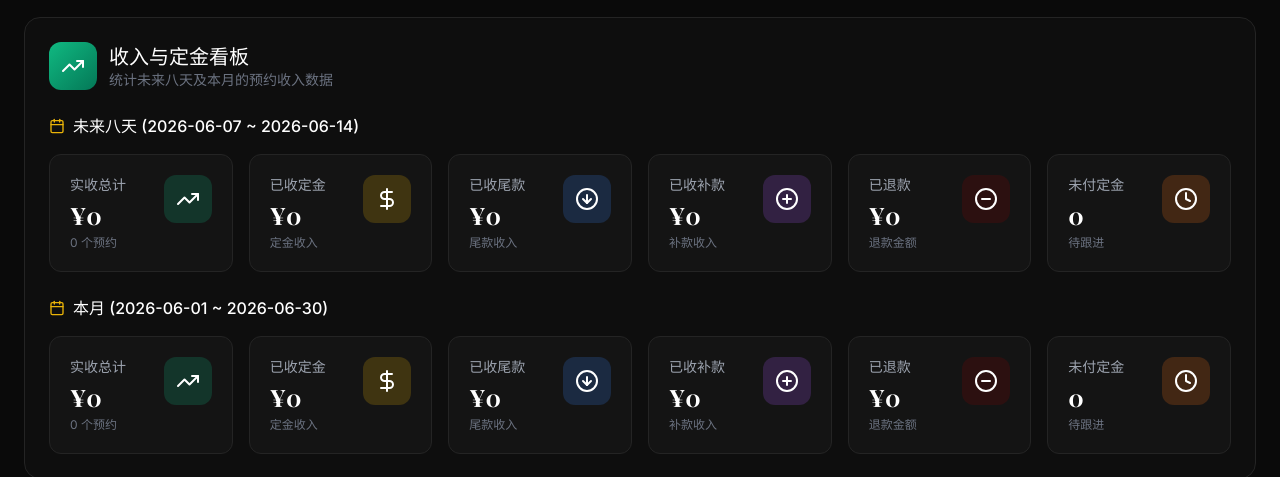
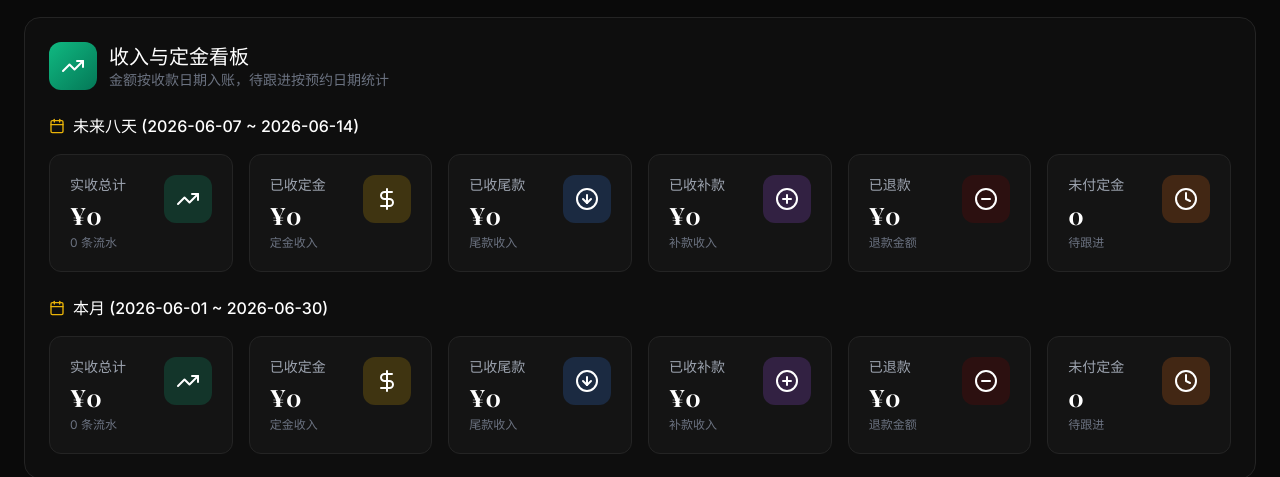
Before and after one commit to aliAjax/zbnwl-105-56e7781, a React (Vite) app: page / in a window 1280 px wide. Shown: the part 344-821 px from the top of the page. Built offline with nearby package versions, Linux system fonts and the light colour scheme.

Commit message:
Fix payment date revenue and payment time editing

```diff
--- a/src/components/AppointmentModal.tsx
+++ b/src/components/AppointmentModal.tsx
@@ -32,13 +32,42 @@ const initialFormData = {
 interface NewPaymentForm {
   type: PaymentType;
   amount: number;
+  timestamp: string;
   note: string;
 }
 
-const initialNewPayment: NewPaymentForm = {
+const toDateTimeLocalInputValue = (value?: string): string => {
+  const date = value ? new Date(value) : new Date();
+  if (Number.isNaN(date.getTime())) return '';
+  const localDate = new Date(date.getTime() - date.getTimezoneOffset() * 60000);
+  return localDate.toISOString().slice(0, 16);
+};
+
+const toIsoTimestamp = (value: string): string => {
+  const date = new Date(value);
+  return Number.isNaN(date.getTime()) ? new Date().toISOString() : date.toISOString();
+};
+
+const formatPaymentTime = (value: string): string => {
+  const date = new Date(value);
+  if (Number.isNaN(date.getTime())) return '时间无效';
+  return date.toLocaleString('zh-CN', {
+    month: '2-digit',
+    day: '2-digit',
+    hour: '2-digit',
+    minute: '2-digit',
+  });
+};
+
+const createInitialNewPayment = (): NewPaymentForm => ({
   type: 'deposit',
   amount: 0,
+  timestamp: toDateTimeLocalInputValue(),
   note: '',
+});
+
+const getInitialNewPayment = (): NewPaymentForm => {
+  return createInitialNewPayment();
 };
 
 export function AppointmentModal({ isOpen, editingAppointment, selectedDate, selectedTime = '10:00', appointments, artists, onSave, onClose }: AppointmentModalProps) {
@@ -49,7 +78,7 @@ export function AppointmentModal({ isOpen, editingAppointment, selectedDate, sel
   const [pendingAppointment, setPendingAppointment] = useState<Appointment | null>(null);
   const [paymentRecords, setPaymentRecords] = useState<PaymentRecord[]>([]);
   const [showAddPayment, setShowAddPayment] = useState(false);
-  const [newPayment, setNewPayment] = useState<NewPaymentForm>(initialNewPayment);
+  const [newPayment, setNewPayment] = useState<NewPaymentForm>(() => getInitialNewPayment());
   const [editingPaymentId, setEditingPaymentId] = useState<string | null>(null);
 
   const activeArtists = artists.filter(a => a.active);
@@ -90,7 +119,7 @@ export function AppointmentModal({ isOpen, editingAppointment, selectedDate, sel
       setConflictingAppointments([]);
       setPendingAppointment(null);
       setShowAddPayment(false);
-      setNewPayment(initialNewPayment);
+      setNewPayment(getInitialNewPayment());
       setEditingPaymentId(null);
     }
   }, [isOpen, editingAppointment, selectedDate, selectedTime]);
@@ -130,18 +159,18 @@ export function AppointmentModal({ isOpen, editingAppointment, selectedDate, sel
   };
 
   const handleAddPayment = () => {
-    if (newPayment.amount <= 0) return;
+    if (newPayment.amount <= 0 || !newPayment.timestamp) return;
 
     const newRecord: PaymentRecord = {
       id: crypto.randomUUID ? crypto.randomUUID() : Math.random().toString(36).substring(2, 15),
       type: newPayment.type,
       amount: newPayment.amount,
-      timestamp: new Date().toISOString(),
+      timestamp: toIsoTimestamp(newPayment.timestamp),
       note: newPayment.note.trim() || undefined,
     };
 
     setPaymentRecords([...paymentRecords, newRecord]);
-    setNewPayment(initialNewPayment);
+    setNewPayment(getInitialNewPayment());
     setShowAddPayment(false);
   };
 
@@ -154,25 +183,32 @@ export function AppointmentModal({ isOpen, editingAppointment, selectedDate, sel
     setNewPayment({
       type: record.type,
       amount: record.amount,
+      timestamp: toDateTimeLocalInputValue(record.timestamp),
       note: record.note || '',
     });
   };
 
   const handleSaveEditPayment = () => {
-    if (!editingPaymentId || newPayment.amount <= 0) return;
+    if (!editingPaymentId || newPayment.amount <= 0 || !newPayment.timestamp) return;
 
     setPaymentRecords(paymentRecords.map(r =>
       r.id === editingPaymentId
-        ? { ...r, type: newPayment.type, amount: newPayment.amount, note: newPayment.note.trim() || undefined }
+        ? {
+            ...r,
+            type: newPayment.type,
+            amount: newPayment.amount,
+            timestamp: toIsoTimestamp(newPayment.timestamp),
+            note: newPayment.note.trim() || undefined,
+          }
         : r
     ));
     setEditingPaymentId(null);
-    setNewPayment(initialNewPayment);
+    setNewPayment(getInitialNewPayment());
   };
 
   const handleCancelEditPayment = () => {
     setEditingPaymentId(null);
-    setNewPayment(initialNewPayment);
+    setNewPayment(getInitialNewPayment());
   };
 
   const currentPaymentSummary = calculatePaymentSummary({ paymentRecords } as Appointment);
@@ -460,6 +496,12 @@ export function AppointmentModal({ isOpen, editingAppointment, selectedDate, sel
                           />
                         </div>
                         <input
+                          type="datetime-local"
+                          value={newPayment.timestamp}
+                          onChange={(e) => setNewPayment({ ...newPayment, timestamp: e.target.value })}
+                          className="w-full px-3 py-2 bg-ink-900 border border-ink-600 rounded-lg text-white text-sm focus:outline-none focus:ring-1 focus:ring-gold-500"
+                        />
+                        <input
                           type="text"
                           value={newPayment.note}
                           onChange={(e) => setNewPayment({ ...newPayment, note: e.target.value })}
@@ -490,6 +532,7 @@ export function AppointmentModal({ isOpen, editingAppointment, selectedDate, sel
                             {PAYMENT_TYPE_LABELS[record.type]}
                           </span>
                           <span className="text-white font-medium">¥{record.amount}</span>
+                          <span className="text-gray-500 text-xs">{formatPaymentTime(record.timestamp)}</span>
                           {record.note && (
                             <span className="text-gray-500 text-xs">({record.note})</span>
                           )}
@@ -543,6 +586,12 @@ export function AppointmentModal({ isOpen, editingAppointment, selectedDate, sel
                   />
                 </div>
                 <input
+                  type="datetime-local"
+                  value={newPayment.timestamp}
+                  onChange={(e) => setNewPayment({ ...newPayment, timestamp: e.target.value })}
+                  className="w-full px-3 py-2 bg-ink-900 border border-ink-600 rounded-lg text-white text-sm focus:outline-none focus:ring-1 focus:ring-gold-500"
+                />
+                <input
                   type="text"
                   value={newPayment.note}
                   onChange={(e) => setNewPayment({ ...newPayment, note: e.target.value })}
@@ -559,7 +608,7 @@ export function AppointmentModal({ isOpen, editingAppointment, selectedDate, sel
                   </button>
                   <button
                     type="button"
-                    onClick={() => { setShowAddPayment(false); setNewPayment(initialNewPayment); }}
+                    onClick={() => { setShowAddPayment(false); setNewPayment(getInitialNewPayment()); }}
                     className="flex-1 px-3 py-2 bg-ink-700 text-gray-300 rounded-lg text-sm hover:bg-ink-600 transition-colors"
                   >
                     取消
--- a/src/components/RevenueDashboard.tsx
+++ b/src/components/RevenueDashboard.tsx
@@ -1,7 +1,7 @@
 import { DollarSign, Calendar, Clock, TrendingUp, ArrowDownCircle, MinusCircle, PlusCircle } from 'lucide-react';
 import { Appointment } from '@/types';
 import { formatDate, getWeekDates } from '@/utils/dateUtils';
-import { calculateBatchPaymentSummary, hasDepositPaid } from '@/utils/paymentUtils';
+import { calculateDailyStatsByDimension, hasDepositPaid, PaymentSummary } from '@/utils/paymentUtils';
 
 interface RevenueDashboardProps {
   appointments: Appointment[];
@@ -17,6 +17,7 @@ interface StatsData {
   completedCount: number;
   totalAppointments: number;
   totalEstimatedRevenue: number;
+  recordCount: number;
 }
 
 export function RevenueDashboard({ appointments }: RevenueDashboardProps) {
@@ -30,15 +31,35 @@ export function RevenueDashboard({ appointments }: RevenueDashboardProps) {
   const monthStartStr = formatDate(monthStart);
   const monthEndStr = formatDate(monthEnd);
 
-  const calculateStats = (filterFn: (apt: Appointment) => boolean): StatsData => {
-    const filtered = appointments.filter(filterFn);
+  const getEmptyPaymentSummary = (): PaymentSummary => ({
+    totalDeposit: 0,
+    totalBalance: 0,
+    totalSupplement: 0,
+    totalRefund: 0,
+    totalReceived: 0,
+    netIncome: 0,
+  });
 
-    const paymentSummary = calculateBatchPaymentSummary(filtered);
+  const calculateStats = (startDate: string, endDate: string): StatsData => {
+    const appointmentDateAppointments = appointments.filter((apt) => {
+      return apt.date >= startDate && apt.date <= endDate;
+    });
+    const dailyPaymentStats = calculateDailyStatsByDimension(appointments, 'payment_date', startDate, endDate);
+    const paymentSummary = dailyPaymentStats.reduce<PaymentSummary>((summary, day) => {
+      summary.totalDeposit += day.summary.totalDeposit;
+      summary.totalBalance += day.summary.totalBalance;
+      summary.totalSupplement += day.summary.totalSupplement;
+      summary.totalRefund += day.summary.totalRefund;
+      summary.totalReceived += day.summary.totalReceived;
+      summary.netIncome += day.summary.netIncome;
+      return summary;
+    }, getEmptyPaymentSummary());
+    const recordCount = dailyPaymentStats.reduce((sum, day) => sum + day.recordCount, 0);
 
-    const unpaidDepositCount = filtered.filter(apt => !hasDepositPaid(apt)).length;
-    const completedCount = filtered.filter(apt => apt.status === 'completed').length;
+    const unpaidDepositCount = appointmentDateAppointments.filter(apt => !hasDepositPaid(apt)).length;
+    const completedCount = appointmentDateAppointments.filter(apt => apt.status === 'completed').length;
 
-    const totalEstimatedRevenue = filtered.reduce((sum, apt) => {
+    const totalEstimatedRevenue = appointmentDateAppointments.reduce((sum, apt) => {
       const deposit = apt.depositAmount || 0;
       const balance = apt.estimatedBalance || 0;
       return sum + deposit + balance;
@@ -52,18 +73,14 @@ export function RevenueDashboard({ appointments }: RevenueDashboardProps) {
       netIncome: paymentSummary.netIncome,
       unpaidDepositCount,
       completedCount,
-      totalAppointments: filtered.length,
+      totalAppointments: appointmentDateAppointments.length,
       totalEstimatedRevenue,
+      recordCount,
     };
   };
 
-  const weekStats = calculateStats((apt) => {
-    return apt.date >= weekStartStr && apt.date <= weekEndStr;
-  });
-
-  const monthStats = calculateStats((apt) => {
-    return apt.date >= monthStartStr && apt.date <= monthEndStr;
-  });
+  const weekStats = calculateStats(weekStartStr, weekEndStr);
+  const monthStats = calculateStats(monthStartStr, monthEndStr);
 
   const StatCard = ({
     title,
@@ -101,7 +118,7 @@ export function RevenueDashboard({ appointments }: RevenueDashboardProps) {
           </div>
           <div>
             <h2 className="font-display text-xl font-semibold text-white">收入与定金看板</h2>
-            <p className="text-gray-500 text-sm">统计未来八天及本月的预约收入数据</p>
+            <p className="text-gray-500 text-sm">金额按收款日期入账，待跟进按预约日期统计</p>
           </div>
         </div>
 
@@ -116,7 +133,7 @@ export function RevenueDashboard({ appointments }: RevenueDashboardProps) {
               value={`¥${weekStats.netIncome.toLocaleString()}`}
               icon={TrendingUp}
               color="bg-emerald-500/20"
-              subtitle={`${weekStats.totalAppointments} 个预约`}
+              subtitle={`${weekStats.recordCount} 条流水`}
             />
             <StatCard
               title="已收定金"
@@ -167,7 +184,7 @@ export function RevenueDashboard({ appointments }: RevenueDashboardProps) {
               value={`¥${monthStats.netIncome.toLocaleString()}`}
               icon={TrendingUp}
               color="bg-emerald-500/20"
-              subtitle={`${monthStats.totalAppointments} 个预约`}
+              subtitle={`${monthStats.recordCount} 条流水`}
             />
             <StatCard
               title="已收定金"
```
